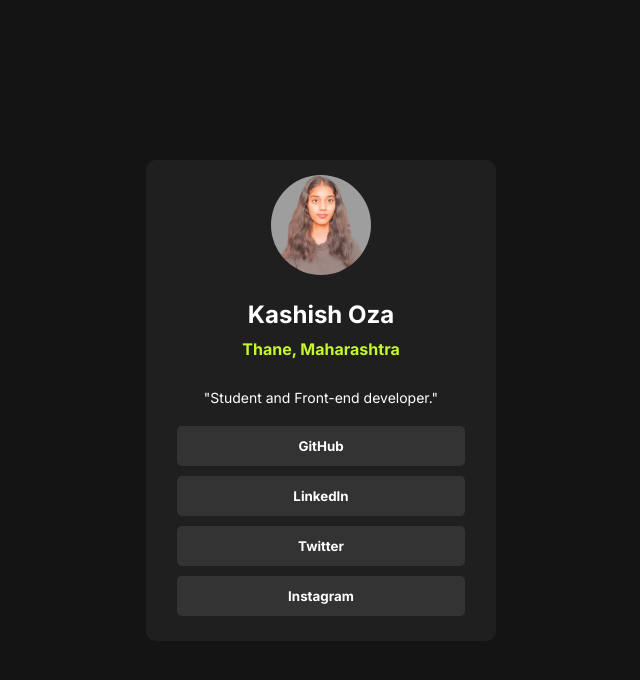
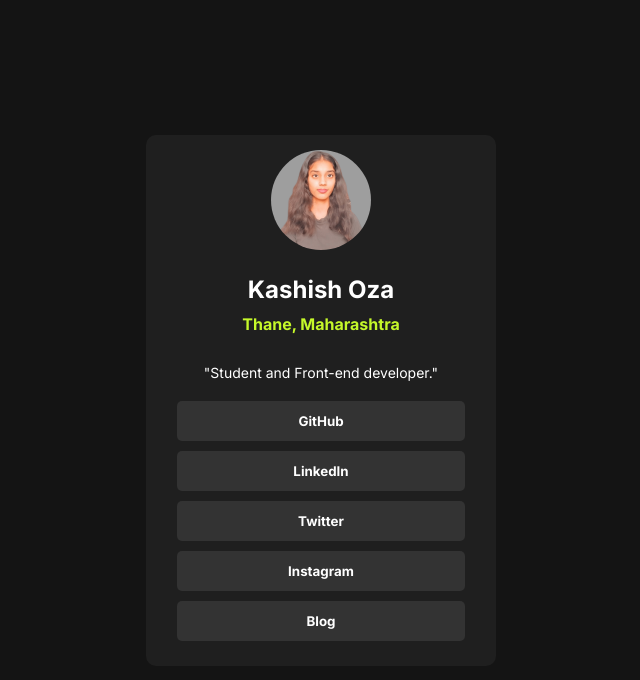
Before and after one commit to Kashishoza/SocialLinks, a plain HTML site: page index.html in a window 1280 px wide. Shown: the whole page, without its empty margins (319-959 px from the left). Drawn offline with Linux system fonts and the light colour scheme.

Commit message:
Update index.html

```diff
--- a/index.html
+++ b/index.html
@@ -31,6 +31,9 @@
         <button><a href="https://www.instagram.com/_.kashish.pvtt._/" target="_blank">
           Instagram
         </a></button>
+        <button><a href="https://kashishoza.hashnode.dev/" target="_blank">
+          Blog
+        </a></button>
 
     </div>
   </div>
```
